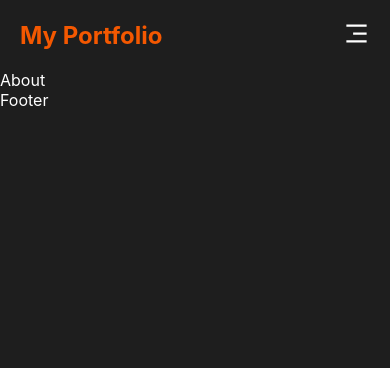
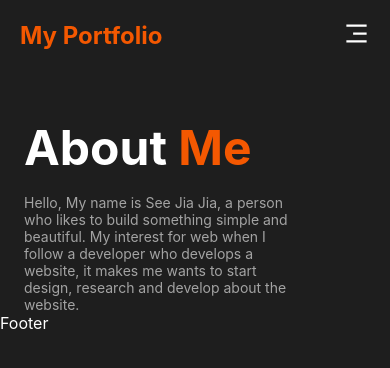
Before and after one commit to SeeJia/portfolio-website-react-css, a React (Create React App) app: page /About in a window 390 px wide. Shown: the top 368 px of the page. Built offline with nearby package versions, Linux system fonts and the light colour scheme.

Commit message:
About section

```diff
--- a/src/components/About/About.css
+++ b/src/components/About/About.css
@@ -0,0 +1,55 @@
+*{
+    margin: 0;
+    padding: 0;
+    text-decoration: none;
+    color: #ffffff;
+}
+
+.about {
+    padding-left: 14.96rem;
+    padding-top: 6.25rem;
+  }
+
+  .about h1 {
+    font-size: 3rem;
+    width: 22.3125rem;
+    height: 3.75rem;
+    flex-direction: column;
+    flex-shrink: 0;
+    padding-bottom: 1rem;
+  }
+
+  .about span{
+    font-weight: 700;
+    font-size: 3rem;
+    color: #F45801;
+    padding-bottom: 1rem;
+  }
+
+  .about p {
+    width: 75%;
+    font-size: 16px;
+    color: #A3A3A3;
+  }
+
+  @media (max-width: 912px) {
+    .about {
+      padding-left: 9.5rem;
+      padding-top: 5rem;
+    }
+
+    .about p {
+      font-size: 14px;
+    }
+  }
+
+  @media (max-width: 768px) {
+    .about {
+      padding-left: 1.5rem;
+      padding-top: 3rem;
+    }
+
+    .about p {
+      font-size: 14px;
+    }
+  }
--- a/src/components/About/About.jsx
+++ b/src/components/About/About.jsx
@@ -1,8 +1,13 @@
 import React from 'react'
+import './About.css';
 
 const About = () => {
   return (
-    <div>About</div>
+    <div className="about">
+      <h1>About <span>Me</span></h1>
+      <p>Hello, My name is See Jia Jia, a person who likes to build something simple and beautiful. My interest for web when I follow a developer who develops a website, it makes me wants to start design, research and develop about the website.</p>
+
+    </div>
   )
 }
 
--- a/src/components/Header/Header.css
+++ b/src/components/Header/Header.css
@@ -52,12 +52,42 @@
     color: #ffffff;
   }
 
-  @media (max-width: 768px) {
-    .home h1 {
-      font-size: 24px;
+  @media (max-width: 912px) {
+    .home {
+      padding-left: 12rem;
+      padding-top: 5rem;
     }
 
     .home p {
       font-size: 14px;
     }
   }
+
+  @media (max-width: 820px) {
+    .home {
+      padding-left: 9rem;
+      padding-top: 5rem;
+    }
+
+    .home p {
+      font-size: 14px;
+    }
+  }
+
+  @media (max-width: 768px) {
+
+    .home {
+      padding-left: 1.5rem;
+      padding-top: 3rem;
+    }
+
+    .home h1 {
+      font-size: 24px;
+      padding: 0;
+      margin: 0;
+    }
+
+    .home p {
+      font-size: 14px;
+    }
+  }
```
